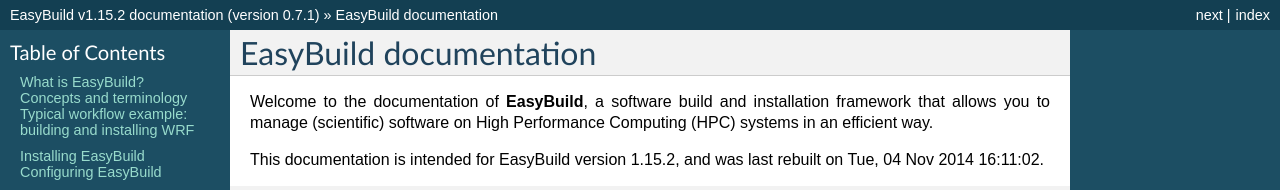
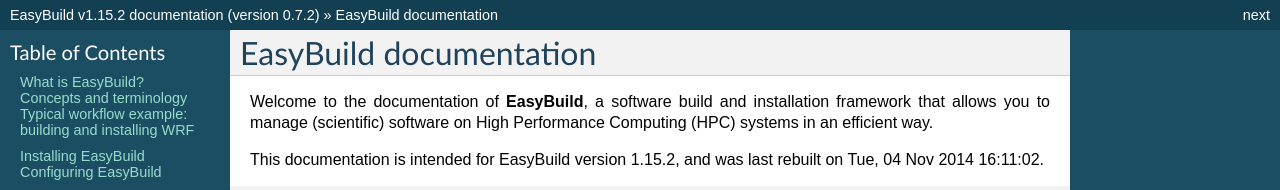
Before and after one commit to easybuilders/easybuild, a Sphinx documentation site: the page built from docs/index.rst, in a window 1280 px wide and 900 px high. Shown: the top 190 px of the window. Built offline with Sphinx 7.4.7, drawn with Linux system fonts in a browser that asks for light colours; some of the changed text lies outside the part shown.

Commit message:
try to disable the index on HTML pages
Signed-off-by: Fotis Georgatos <fotis@cern.ch>

```diff
--- a/docs/conf.py
+++ b/docs/conf.py
@@ -43,7 +43,7 @@
 # The short X.Y version.
 version = '1.15.2'  # this is meant to reference the version of EasyBuild
 # The full version, including alpha/beta/rc tags.
-release = '0.7.1'  # this is meant to reference the version of the documentation itself
+release = '0.7.2'  # this is meant to reference the version of the documentation itself
 
 # There are two options for replacing |today|: either, you set today to some
 # non-false value, then it is used:
@@ -133,9 +133,11 @@
 
 # If false, no module index is generated.
 #html_use_modindex = True
+html_use_modindex = False
 
 # If false, no index is generated.
 #html_use_index = True
+html_use_index = False
 
 # If true, the index is split into individual pages for each letter.
 #html_split_index = False
```
